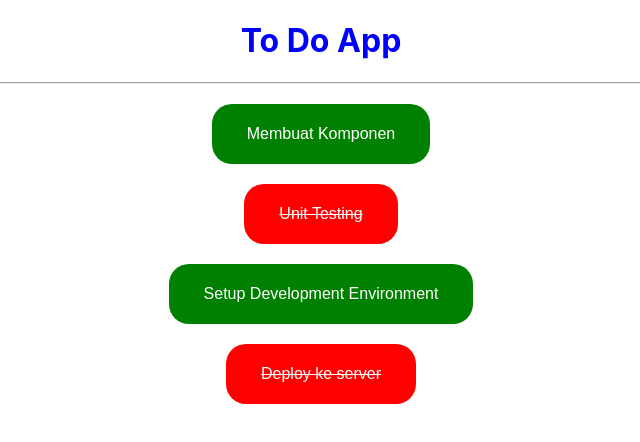
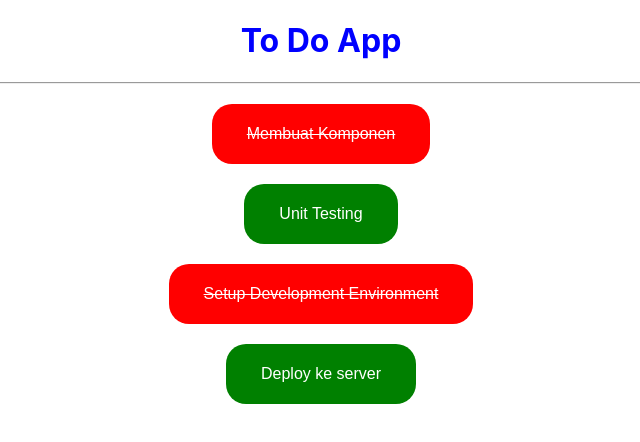
Before and after one commit to agusdwimilniadi/tugas-react, a React (Create React App) app: page / in a window 1280 px wide. Shown: the top 442 px of the page, without its empty margins (319-959 px from the left). Built offline with nearby package versions, Linux system fonts and the light colour scheme.

Commit message:
Benahi true false dikit bgt

```diff
--- a/src/pages/main/components/Button.jsx
+++ b/src/pages/main/components/Button.jsx
@@ -4,8 +4,8 @@ export default function Button ({data}) {
     return (
         <>
             <div className={style.container}>
-                <button className={style.box1} style={data.completed ? {} : {backgroundColor:'red'}}>
-                    <p className={style.textDesc} style={data.completed ? {} : {textDecoration:'line-through'}}>
+                <button className={style.box1} style={data.completed ? {backgroundColor:'red'} : {}}>
+                    <p className={style.textDesc} style={data.completed ? {textDecoration:'line-through'} : {}}>
                         {data.title}
                     </p>
                 </button>
```
